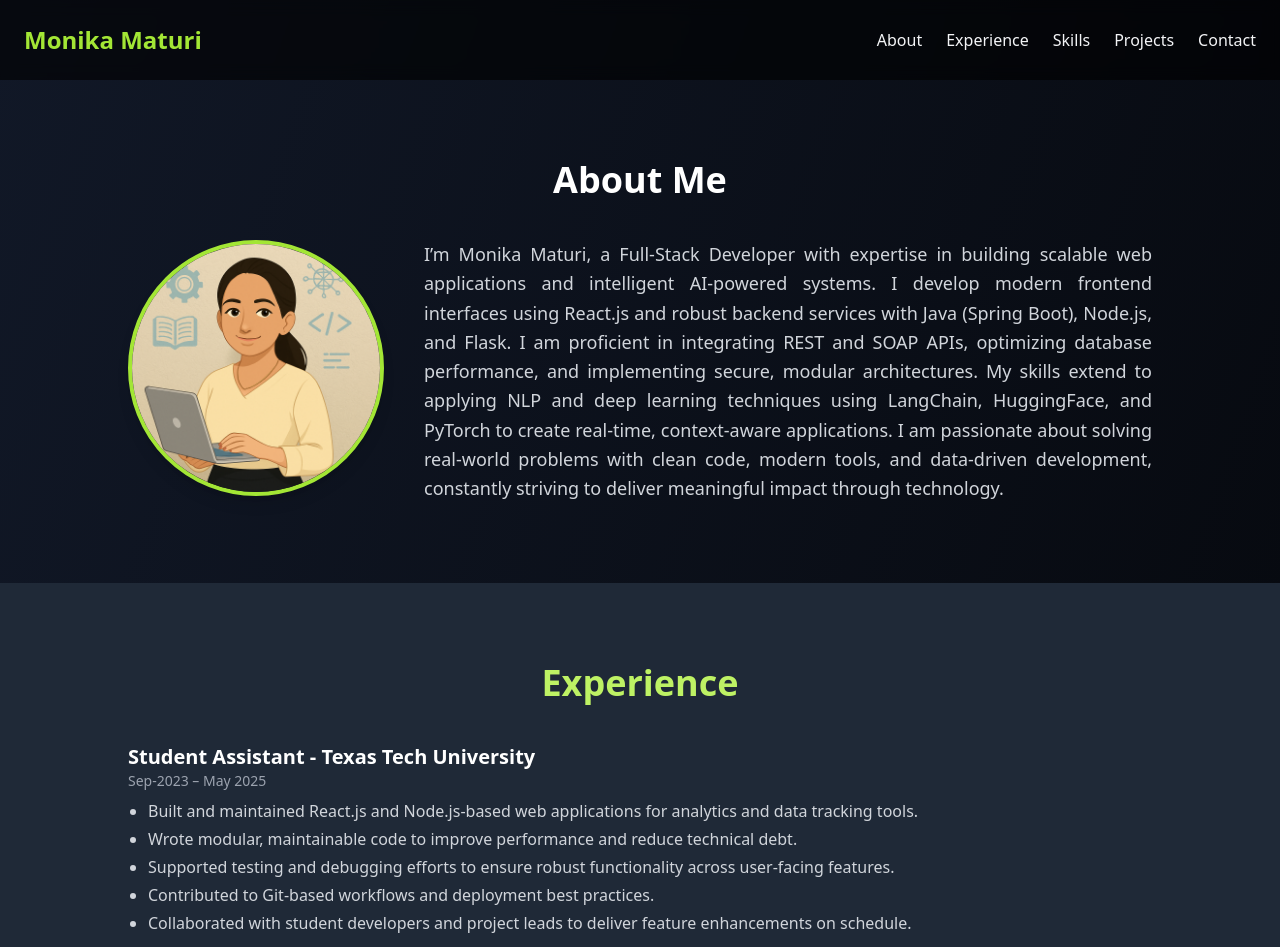
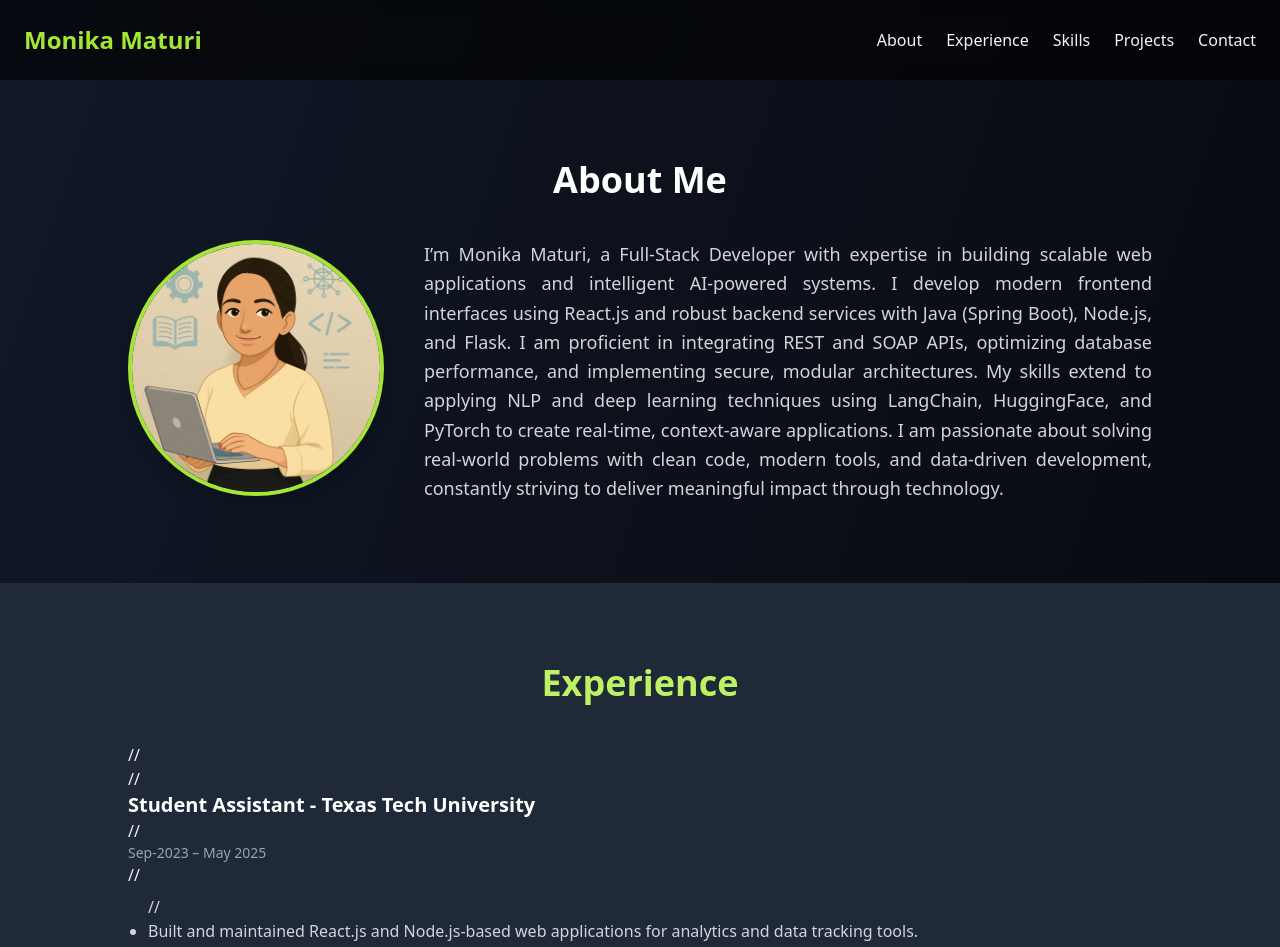
Before and after one commit to maturimonika/MyPortfolio, a React (Create React App) app: page / in a window 1280 px wide. Shown: the top 947 px of the page. Built offline with nearby package versions, Linux system fonts and the light colour scheme.

Commit message:
Update App.js

```diff
--- a/src/App.js
+++ b/src/App.js
@@ -46,17 +46,17 @@ export default function App() {
   <div className="max-w-5xl mx-auto space-y-10">
 
     {/* Texas Tech University */}
-    <div>
-      <h3 className="text-xl font-semibold text-white">Student Assistant - Texas Tech University</h3>
-      <p className="text-gray-400 text-sm">Sep-2023 – May 2025</p>
-      <ul className="list-disc pl-5 text-gray-300 mt-2 space-y-1">
-        <li>Built and maintained React.js and Node.js-based web applications for analytics and data tracking tools.</li>
-        <li>Wrote modular, maintainable code to improve performance and reduce technical debt.</li>
-        <li>Supported testing and debugging efforts to ensure robust functionality across user-facing features.</li>
-        <li>Contributed to Git-based workflows and deployment best practices.</li>
-        <li>Collaborated with student developers and project leads to deliver feature enhancements on schedule.</li>
-      </ul>
-    </div>
+    // <div>
+    //   <h3 className="text-xl font-semibold text-white">Student Assistant - Texas Tech University</h3>
+    //   <p className="text-gray-400 text-sm">Sep-2023 – May 2025</p>
+    //   <ul className="list-disc pl-5 text-gray-300 mt-2 space-y-1">
+    //     <li>Built and maintained React.js and Node.js-based web applications for analytics and data tracking tools.</li>
+    //     <li>Wrote modular, maintainable code to improve performance and reduce technical debt.</li>
+    //     <li>Supported testing and debugging efforts to ensure robust functionality across user-facing features.</li>
+    //     <li>Contributed to Git-based workflows and deployment best practices.</li>
+    //     <li>Collaborated with student developers and project leads to deliver feature enhancements on schedule.</li>
+    //   </ul>
+    // </div>
 
     {/* Agile Solutions */}
     <div>
```
